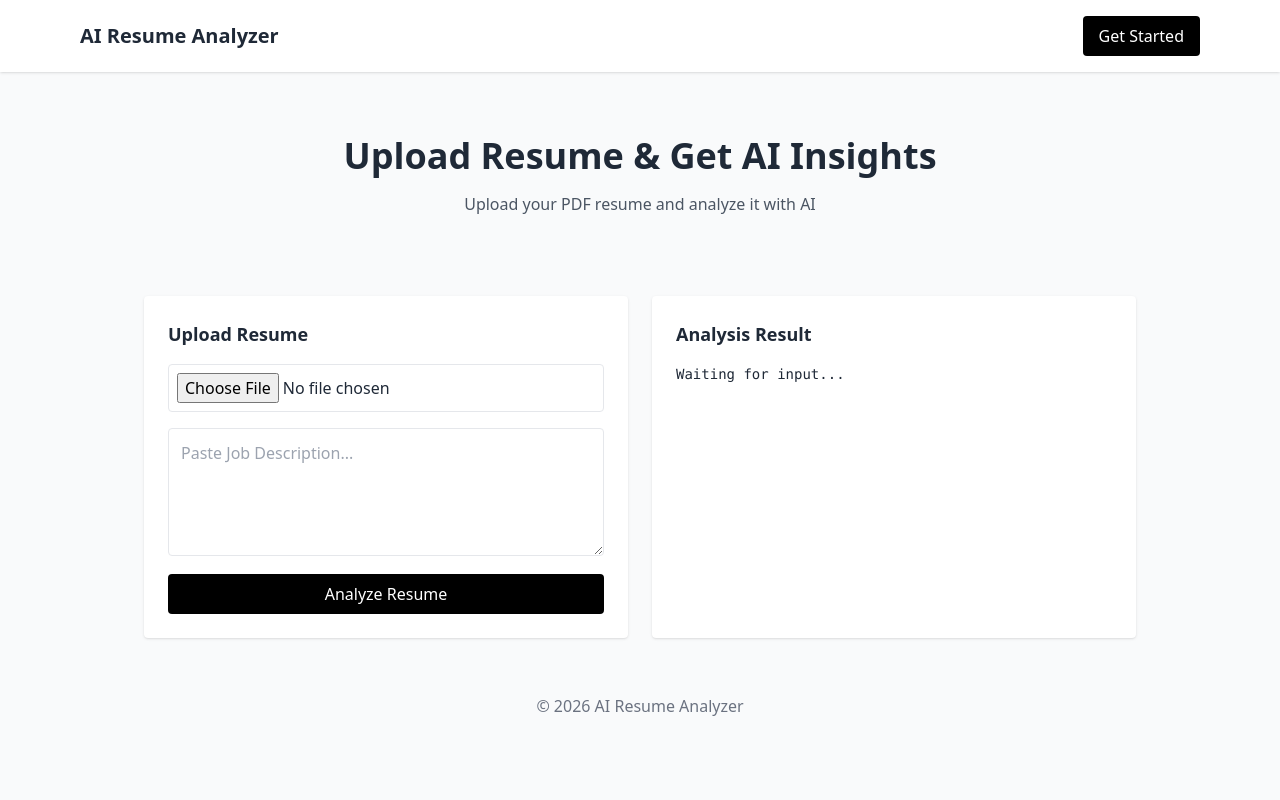
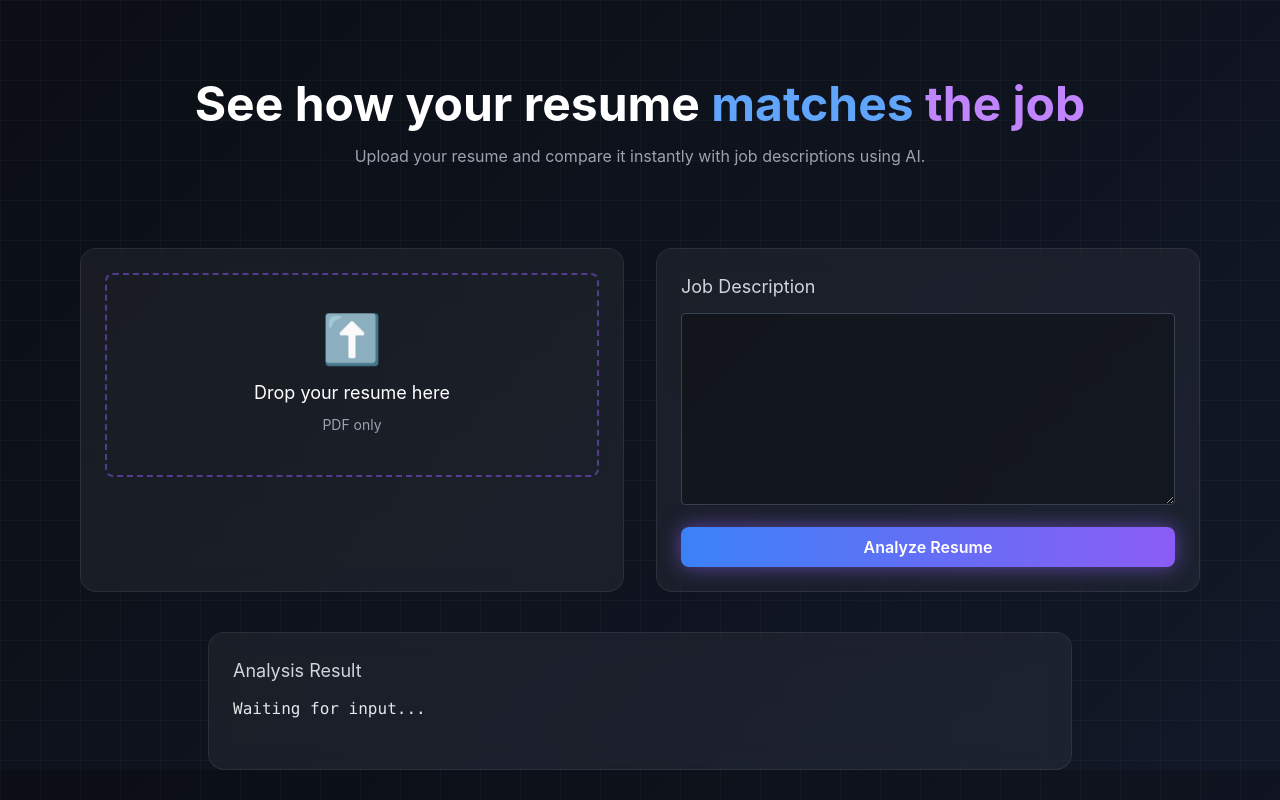
Before and after one commit to ibrahimabid276/AI-Resume-Analyzer, a plain HTML site: page index.html in a window 1280 px wide. Drawn offline with nearby package versions, Linux system fonts and the light colour scheme.

Commit message:
Update UI with modern glassmorphism design and gradient background

```diff
--- a/index.html
+++ b/index.html
@@ -3,60 +3,122 @@
 <head>
   <meta charset="UTF-8" />
   <meta name="viewport" content="width=device-width, initial-scale=1.0"/>
+
   <title>AI Resume Analyzer</title>
 
   <script src="https://cdn.tailwindcss.com"></script>
   <script src="https://cdnjs.cloudflare.com/ajax/libs/pdf.js/3.4.120/pdf.min.js"></script>
+
+  <style>
+    body {
+      background: linear-gradient(135deg, #0B0E14, #111827);
+      font-family: 'Inter', sans-serif;
+    }
+
+    /* Grid texture */
+    body::before {
+      content: "";
+      position: fixed;
+      width: 100%;
+      height: 100%;
+      background-image: linear-gradient(rgba(255,255,255,0.03) 1px, transparent 1px),
+                        linear-gradient(90deg, rgba(255,255,255,0.03) 1px, transparent 1px);
+      background-size: 40px 40px;
+      z-index: -1;
+    }
+
+    /* Glass cards */
+    .glass {
+      background: rgba(255, 255, 255, 0.05);
+      backdrop-filter: blur(12px);
+      border: 1px solid rgba(255,255,255,0.08);
+      border-radius: 16px;
+    }
+
+    /* Glow button */
+    .glow-btn {
+      background: linear-gradient(90deg, #3B82F6, #8B5CF6);
+      box-shadow: 0 0 20px rgba(139,92,246,0.6);
+      transition: 0.3s;
+    }
+
+    .glow-btn:hover {
+      transform: scale(1.03);
+      box-shadow: 0 0 30px rgba(139,92,246,0.9);
+    }
+
+    /* Upload box */
+    .upload-box {
+      border: 2px dashed rgba(139,92,246,0.5);
+      transition: 0.3s;
+    }
+
+    .upload-box:hover {
+      border-color: #8B5CF6;
+      box-shadow: 0 0 15px rgba(139,92,246,0.5);
+    }
+  </style>
 </head>
 
-<body class="bg-gray-50 text-gray-800">
-
-<!-- HEADER -->
-<header class="bg-white shadow">
-  <div class="max-w-6xl mx-auto flex justify-between items-center p-4">
-    <h1 class="text-xl font-bold">AI Resume Analyzer</h1>
-    <button class="bg-black text-white px-4 py-2 rounded">Get Started</button>
-  </div>
-</header>
+<body class="text-white">
 
 <!-- HERO -->
-<section class="text-center py-16">
-  <h2 class="text-4xl font-bold mb-4">Upload Resume & Get AI Insights</h2>
-  <p class="text-gray-600">Upload your PDF resume and analyze it with AI</p>
+<section class="text-center py-20 px-4">
+  <h1 class="text-4xl md:text-5xl font-bold mb-4">
+    See how your resume
+    <span class="text-blue-400">matches</span>
+    <span class="text-purple-400">the job</span>
+  </h1>
+
+  <p class="text-gray-400 max-w-xl mx-auto">
+    Upload your resume and compare it instantly with job descriptions using AI.
+  </p>
 </section>
 
-<!-- MAIN -->
-<div class="max-w-5xl mx-auto grid md:grid-cols-2 gap-6 p-4">
+<!-- MAIN SECTION -->
+<div class="max-w-6xl mx-auto grid md:grid-cols-2 gap-8 px-4">
 
-  <!-- INPUT CARD -->
-  <div class="bg-white p-6 rounded shadow">
-    <h3 class="text-lg font-semibold mb-4">Upload Resume</h3>
+  <!-- LEFT: UPLOAD -->
+  <div class="glass p-6 text-center">
 
-    <input type="file" id="pdfFile" accept="application/pdf"
-      class="mb-4 w-full border p-2 rounded"/>
+    <div class="upload-box p-10 rounded-lg cursor-pointer">
+      <input type="file" id="pdfFile" accept="application/pdf" class="hidden"/>
 
-    <textarea id="jobDesc" placeholder="Paste Job Description..."
-      class="w-full p-3 border rounded mb-3 h-32"></textarea>
+      <label for="pdfFile" class="cursor-pointer">
+        <div class="text-purple-400 text-5xl mb-4">⬆️</div>
+        <p class="text-lg">Drop your resume here</p>
+        <p class="text-gray-400 text-sm mt-2">PDF only</p>
+      </label>
+    </div>
+
+  </div>
+
+  <!-- RIGHT: JOB DESCRIPTION -->
+  <div class="glass p-6">
+    <h3 class="text-lg mb-3 text-gray-300">Job Description</h3>
+
+    <textarea id="jobDesc"
+      placeholder="Paste job description here..."
+      class="w-full h-48 bg-black/30 p-3 rounded border border-gray-700 focus:outline-none focus:ring-2 focus:ring-purple-500">
+    </textarea>
 
     <button onclick="handleUpload()"
-      class="w-full bg-black text-white py-2 rounded hover:bg-gray-800">
+      class="glow-btn w-full mt-4 py-2 rounded-lg font-semibold">
       Analyze Resume
     </button>
   </div>
 
-  <!-- OUTPUT CARD -->
-  <div class="bg-white p-6 rounded shadow">
-    <h3 class="text-lg font-semibold mb-4">Analysis Result</h3>
-    <pre id="output" class="text-sm whitespace-pre-wrap">
+</div>
+
+<!-- RESULT -->
+<div class="max-w-4xl mx-auto mt-10 px-4">
+  <div class="glass p-6">
+    <h3 class="text-lg mb-3 text-gray-300">Analysis Result</h3>
+    <pre id="output" class="text-gray-200 whitespace-pre-wrap">
 Waiting for input...
     </pre>
   </div>
-
 </div>
-
-<footer class="text-center text-gray-500 mt-10 pb-6">
-  © 2026 AI Resume Analyzer
-</footer>
 
 <script src="script.js"></script>
 </body>
```
